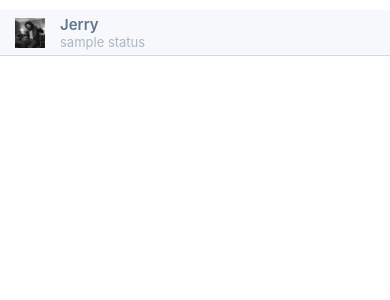
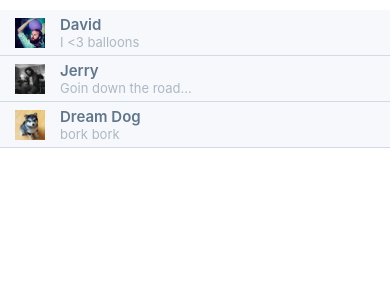
Before and after one commit to thenorthstarblues/mobile-messenger, a React Native app: screen / in a window 390 px wide. Shown: the top 300 px of the page. Built offline with nearby package versions, Linux system fonts and the light colour scheme.

Commit message:
rendering list of contacts

```diff
--- a/src/components/contacts.js
+++ b/src/components/contacts.js
@@ -13,19 +13,19 @@ const contactList = [
     id: 1,
     name: 'David',
     image: require('../assets/img/david.jpg'),
-    status: 'sample status',
+    status: 'I <3 balloons',
   },
   {
     id: 2,
     name: 'Jerry',
     image: require('../assets/img/jerry.jpg'),
-    status: 'sample status',
+    status: 'Goin down the road...',
   },
   {
     id: 3,
     name: 'Dream Dog',
     image: require('../assets/img/puppy.jpg'),
-    status: 'sample status',
+    status: 'bork bork',
   },
 ];
 
@@ -40,25 +40,31 @@ class Contacts extends Component {
     console.log('button working');
   }
 
+  createContact = (contact) => {
+    return (
+      <TouchableHighlight onPress={() => this.onContactPress()}>
+        <View style={styles.listItem}>
+          <View style={styles.listIcon}>
+            <Image
+              style={styles.channelIcon}
+              source={contact.image}
+            />
+          </View>
+          <View style={styles.listInfo}>
+            <Text style={styles.titleLabel}>{contact.name}</Text>
+            <Text style={styles.memberLabel}>{contact.status}</Text>
+          </View>
+        </View>
+      </TouchableHighlight>
+    )
+  }
+
     render () {
       return (
         <View style={styles.container}>
           <View style={styles.listContainer}>
             <ScrollView>
-              <TouchableHighlight onPress={() => this.onContactPress()}>
-                <View style={styles.listItem}>
-                  <View style={styles.listIcon}>
-                    <Image
-                      style={styles.channelIcon}
-                      source={contactList[1].image}
-                    />
-                  </View>
-                  <View style={styles.listInfo}>
-                    <Text style={styles.titleLabel}>{contactList[1].name}</Text>
-                    <Text style={styles.memberLabel}>{contactList[1].status}</Text>
-                  </View>
-                </View>
-              </TouchableHighlight>
+            {contactList.map(this.createContact)}
             </ScrollView>
           </View>
         </View>
```
